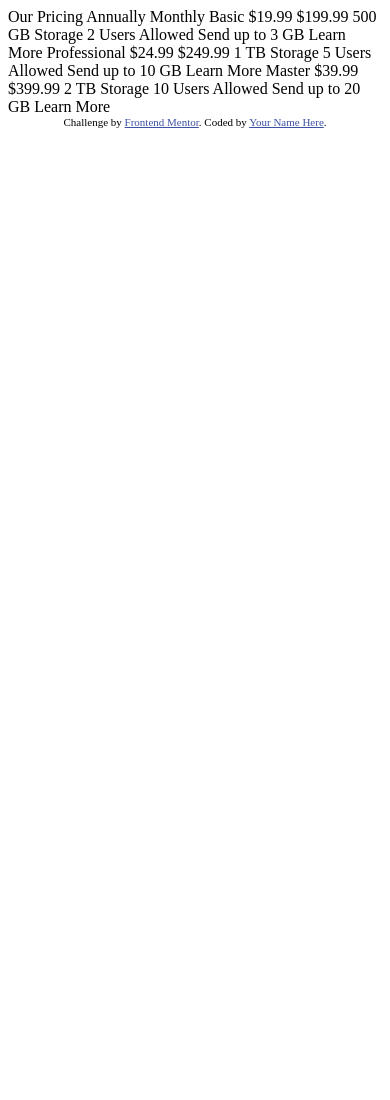
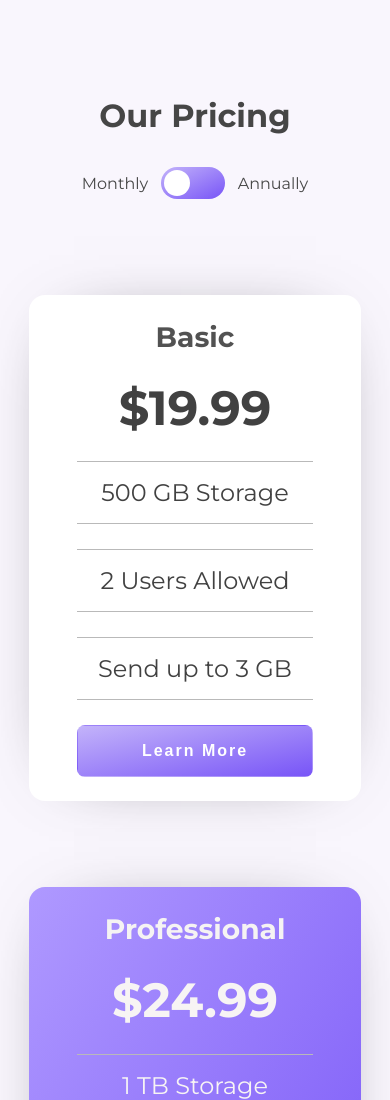
Before and after one commit to arturszpak/pricing-component, a plain HTML site: page index.html in a window 390 px wide. Shown: the top 1100 px of the page. Before the commit the page ends 844 px from the top, so only its background shows below. Drawn offline with Linux system fonts and the light colour scheme.

Commit message:
added responsiveness

```diff
--- a/index.html
+++ b/index.html
@@ -1,52 +1,57 @@
 <!DOCTYPE html>
 <html lang="en">
+
 <head>
   <meta charset="UTF-8">
-  <meta name="viewport" content="width=device-width, initial-scale=1.0"> <!-- displays site properly based on user's device -->
-
+  <meta name="viewport" content="width=device-width, initial-scale=1.0">
+  <link href="https://fonts.googleapis.com/css2?family=Montserrat:wght@400;700&display=swap" rel="stylesheet">
   <link rel="icon" type="image/png" sizes="32x32" href="./images/favicon-32x32.png">
+  <link rel="stylesheet" href="./styles/main.css">
 
   <title>Frontend Mentor | [Challenge Name Here]</title>
+</head>
 
-  <!-- Feel free to remove these styles or customise in your own stylesheet 👍 -->
-  <style>
-    .attribution { font-size: 11px; text-align: center; }
-    .attribution a { color: hsl(228, 45%, 44%); }
-  </style>
-</head>
 <body>
+  <div class="pricing-toggle">
+    <h1>Our Pricing</h1>
+    <div class="toggle-container">
+      <p>Monthly</p>
+      <div class="toggle">
+        <div class="toggle-btn"></div>
+      </div>
+      <p>Annually</p>
+    </div>
+  </div>
+  <div class="pricing-plans">
+    <div class="pricing-plan">
+      <h3>Basic</h3>
+      <p class="plan-price">&dollar;<span class="value">19.99</span></p>
+      <!-- <p class="plan-price hidden">&dollar;199.99</p> -->
+      <p class="plan-advantages border">500 GB Storage</p>
+      <p class="plan-advantages">2 Users Allowed</p>
+      <p class="plan-advantages border">Send up to 3 GB</p>
+      <button class="learnmore-btn"><span class="btn-text">Learn More</span></button>
+    </div>
+    <div class="pricing-plan highlighted">
+      <h3 class="highlighted-h3">Professional</h3>
+      <p class="plan-price">&dollar;<span class="value">24.99</span></p>
+      <!-- <p class="plan-price hidden">&dollar;249.99</p> -->
+      <p class="plan-advantages border">1 TB Storage</p>
+      <p class="plan-advantages">5 Users Allowed</p>
+      <p class="plan-advantages border">Send up to 10 GB</p>
+      <button class="learnmore-btn highlighted-btn"><span class="btn-text highlighted-text">Learn More</span></button>
+    </div>
+    <div class="pricing-plan">
+      <h3>Master</h3>
+      <p class="plan-price">&dollar;<span class="value">39.99</span></p>
+      <!-- <p class="plan-price hidden">&dollar;399.99</p> -->
+      <p class="plan-advantages border">2 TB Storage</p>
+      <p class="plan-advantages">10 Users Allowed</p>
+      <p class="plan-advantages border">Send up to 20 GB</p>
+      <button class="learnmore-btn"><span class="btn-text">Learn More</span></button>
+    </div>
+  </div>
+  <script src="script.js"></script>
+</body>
 
-  Our Pricing
-  Annually
-  Monthly
-
-  Basic
-  &dollar;19.99
-  &dollar;199.99
-  500 GB Storage
-  2 Users Allowed
-  Send up to 3 GB
-  Learn More
-
-  Professional
-  &dollar;24.99
-  &dollar;249.99
-  1 TB Storage
-  5 Users Allowed
-  Send up to 10 GB
-  Learn More
-
-  Master
-  &dollar;39.99
-  &dollar;399.99
-  2 TB Storage
-  10 Users Allowed
-  Send up to 20 GB
-  Learn More
-
-  <div class="attribution">
-    Challenge by <a href="https://www.frontendmentor.io?ref=challenge" target="_blank">Frontend Mentor</a>.
-    Coded by <a href="#">Your Name Here</a>.
-  </div>
-</body>
 </html>
--- /dev/null
+++ b/script.js
@@ -0,0 +1,22 @@
+const toggleContainer = document.querySelector(".toggle");
+const toggleBtn = document.querySelector(".toggle-btn");
+const prices = [...document.querySelectorAll(".value")];
+
+const changePricing = () => {
+    if (toggleBtn.style.float == "right") {
+        toggleBtn.style.float = "left";
+        prices.forEach(price => {
+            price.textContent = Math.round(price.textContent / 10) - 0.01;
+        })
+    } else {
+        toggleBtn.style.float = "right";
+        prices.forEach(price => {
+            price.textContent = Math.round(price.textContent * 10) - 0.01;
+        })
+    }
+
+
+}
+
+
+toggleContainer.addEventListener("click", changePricing);
--- /dev/null
+++ b/styles/main.css
@@ -0,0 +1,209 @@
+* {
+    padding: 0;
+    margin: 0;
+    box-sizing: border-box;
+}
+
+body {
+    font-family: 'Montserrat', sans-serif;
+    box-sizing: inherit;
+    font-size: 16px;
+    background-color: rgb(249, 246, 253);
+}
+
+.toggle-container,
+.pricing-plans {
+    display: flex;
+    justify-content: center;
+}
+
+.pricing-toggle {
+    margin: 5rem 0;
+    text-align: center;
+}
+
+.pricing-toggle h1 {
+    color: rgb(70, 70, 70);
+    padding: 1rem;
+}
+
+.toggle-container {
+    padding: 1rem;
+    align-items: center;
+}
+
+.toggle-container p {
+    padding: 0 2rem;
+    color: rgb(71, 71, 71);
+}
+
+.pricing-plans h3 {
+    color: rgb(82, 82, 82);
+}
+
+
+.pricing-plans h3.highlighted-h3 {
+    color: rgb(245, 243, 243);
+}
+
+.pricing-plan {
+    text-align: center;
+    width: 25vw;
+    height: 55vh;
+    font-size: 1.5rem;
+    background-color: white;
+    box-shadow: 0px 0px 70px -45px rgba(0, 0, 0, 0.75);
+    border-radius: 1rem;
+    display: flex;
+    flex-direction: column;
+    justify-content: space-evenly;
+    padding: 0 3rem;
+    color: rgb(65, 65, 65);
+}
+
+/* .border {
+    border-top: 1px solid rgb(160, 160, 160);
+    border-bottom: 1px solid rgb(161, 161, 161);
+} */
+
+.highlighted {
+    background-image: linear-gradient(to right bottom, rgb(175, 153, 255), rgb(120, 85, 247));
+    height: 65vh;
+    margin-top: -5vh;
+    color: rgb(247, 244, 244);
+}
+
+.hidden {
+    display: none;
+}
+
+.pricing-plan .plan-price {
+    font-weight: 700;
+    font-size: 4rem;
+}
+
+.plan-advantages {
+    padding: 1rem 0;
+    border-top: 1px solid rgb(185, 185, 185);
+    border-bottom: 1px solid rgb(185, 185, 185);
+}
+
+button {
+    box-sizing: border-box;
+}
+
+.learnmore-btn {
+    padding: 1rem 0;
+    border: 1px solid transparent;
+    border-radius: .5rem;
+    cursor: pointer;
+    background-image: linear-gradient(to right bottom, rgb(195, 179, 250), rgb(120, 85, 247));
+}
+
+.learnmore-btn:hover {
+    border: 1px solid rgb(43, 43, 43);
+    background-image: none;
+    background-color: white;
+}
+
+.btn-text {
+    font-size: 1rem;
+    font-weight: 700;
+    letter-spacing: 2px;
+    color: white;
+}
+
+.learnmore-btn:hover .btn-text {
+    background: -webkit-linear-gradient(rgb(195, 179, 250), rgb(120, 85, 247));
+    -webkit-background-clip: text;
+    -webkit-text-fill-color: transparent;
+}
+
+
+
+button.highlighted-btn {
+    background-image: none;
+    background-color: white;
+}
+
+button.highlighted-btn:hover {
+    border: 1px solid white;
+    background-image: linear-gradient(to right bottom, rgb(195, 179, 250), rgb(120, 85, 247));
+}
+
+.highlighted-text {
+    background: -webkit-linear-gradient(rgb(195, 179, 250), rgb(120, 85, 247));
+    -webkit-background-clip: text;
+    -webkit-text-fill-color: transparent;
+}
+
+button.highlighted-btn:hover .highlighted-text {
+    -webkit-text-fill-color: white;
+}
+
+.toggle {
+    width: 4rem;
+    height: 2rem;
+    background-image: linear-gradient(to right bottom, rgb(195, 179, 250), rgb(120, 85, 247));
+    border-radius: 2.2rem;
+    padding: .2rem;
+    cursor: pointer;
+}
+
+.toggle-btn {
+    width: 1.6rem;
+    height: 1.6rem;
+    background-color: white;
+    border-radius: 100%;
+}
+
+@media all and (max-width: 1200px) {
+    .pricing-plans {
+        flex-direction: column;
+        align-items: center;
+        justify-content: center;
+    }
+
+    .pricing-plan {
+        width: 70vw;
+        height: 80vh;
+        margin-bottom: 5rem;
+    }
+}
+
+@media all and (max-width: 1024px) {
+    .pricing-plan {
+        height: 50vh;
+        margin-bottom: 8rem;
+    }
+}
+
+
+@media all and (max-width: 768px) {
+    .pricing-plan {
+        height: 65vh;
+        margin-bottom: 8rem;
+    }
+}
+
+@media all and (max-width: 425px) {
+    .pricing-plan {
+        height: 60vh;
+        width: 85vw;
+    }
+
+    .pricing-plan .plan-price {
+        font-weight: 700;
+        font-size: 3rem;
+    }
+
+    .toggle-container p {
+        padding: 0 .8rem;
+    }
+}
+
+@media all and (max-width: 320px) {
+    .pricing-plan {
+        font-size: 1.2rem;
+        height: 60vh;
+    }
```
